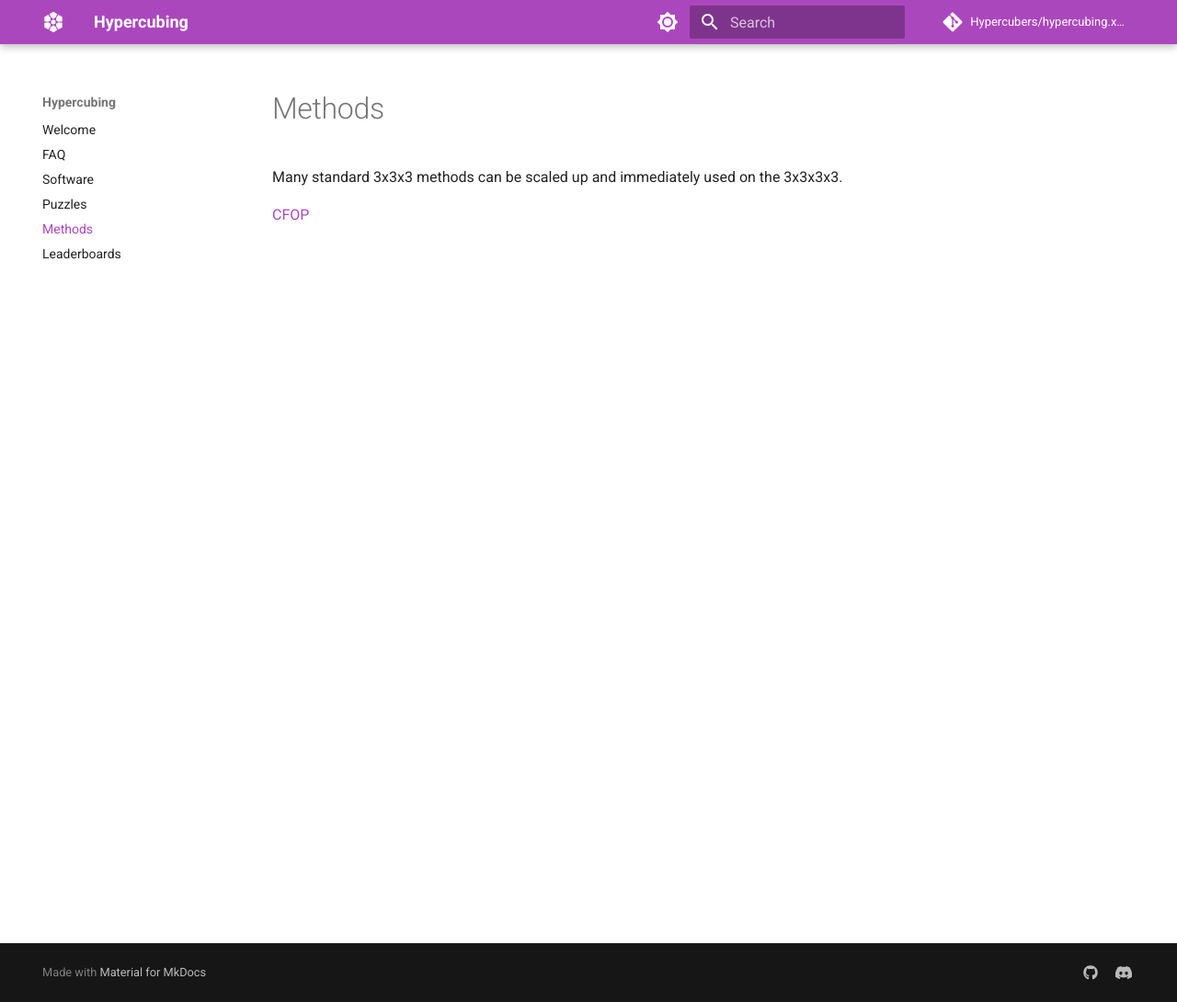
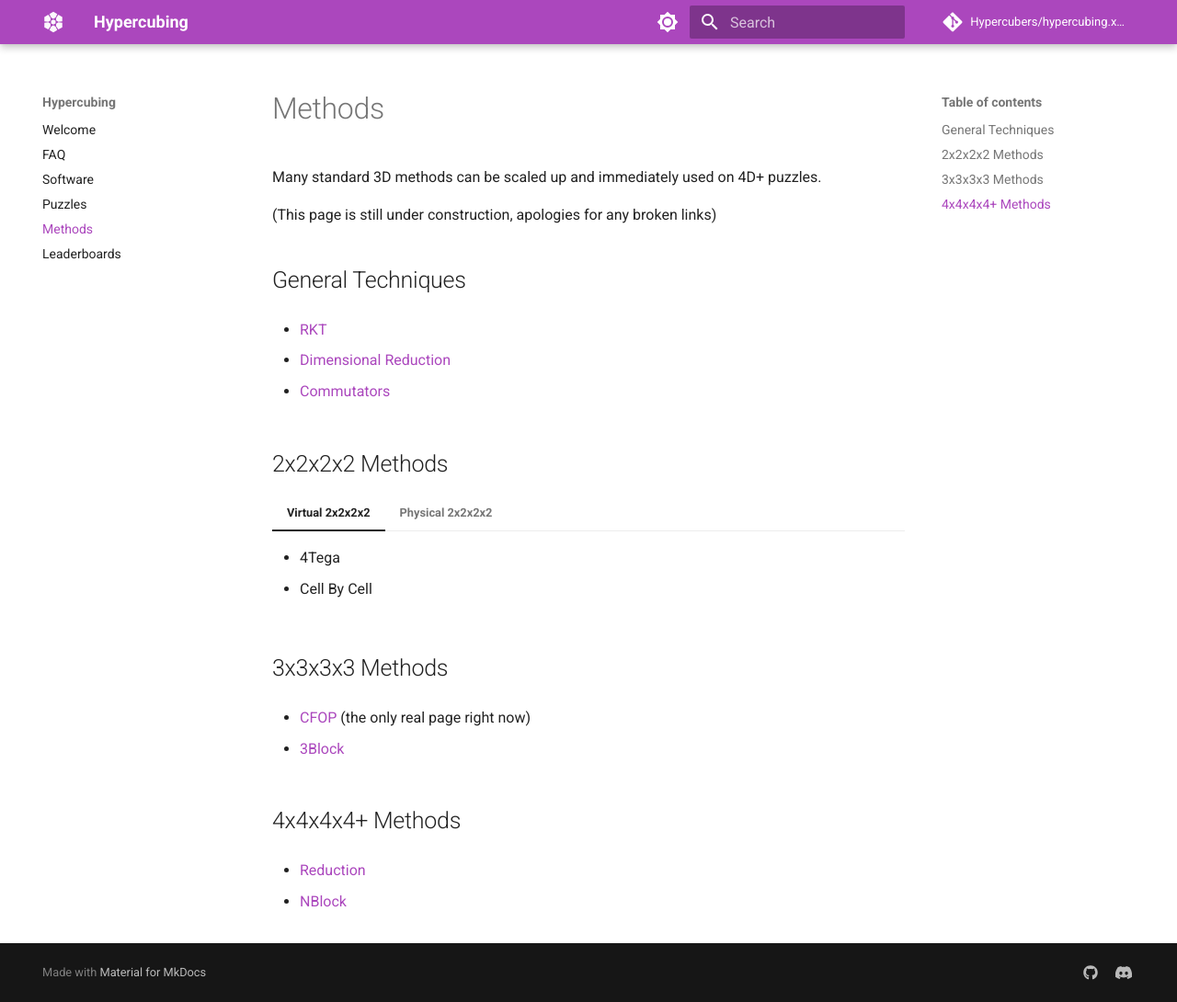
Before and after one commit to Hypercubers/hypercubing.xyz, an MkDocs documentation site: the page built from docs/methods.md, in a window 1280 px wide and 1090 px high. Shown: the whole window at 92% size. Built offline with MkDocs 1.6.1 and Material for MkDocs 9.7.7, drawn with Linux system fonts in a browser that asks for light colours; comment, search, counter and statistics services are not loaded.

Commit message:
Improve layout of methods.md
Add placeholder links for pages of methods

```diff
--- a/docs/methods.md
+++ b/docs/methods.md
@@ -1,6 +1,36 @@
 # Methods
 
-Many standard 3x3x3 methods can be scaled up and immediately used on the 3x3x3x3.
+Many standard 3D methods can be scaled up and immediately used on 4D+ puzzles.
 
+(This page is still under construction, apologies for any broken links)
 
-[CFOP](methods/CFOP.md)
+## General Techniques
+- [RKT](methods/RKT.md)
+
+- [Dimensional Reduction](methods/dimensional_reduction.md)
+
+- [Commutators](methods/commutators.md)
+
+## 2x2x2x2 Methods##
+
+=== "Virtual 2x2x2x2"
+    - 4Tega
+    - Cell By Cell
+=== "Physical 2x2x2x2"
+     - Luna Method
+     - Rowan's Method
+     - Grant's OBC Method
+     - P4L (PBLBC)
+     - GRCL Method
+
+## 3x3x3x3 Methods
+
+- [CFOP](methods/CFOP.md) (the only real page right now)
+
+- [3Block](methods/3Block.md)
+
+## 4x4x4x4+ Methods
+
+- [Reduction](methods/reduction.md)
+
+- [NBlock](mehods/nblock.md)
```
